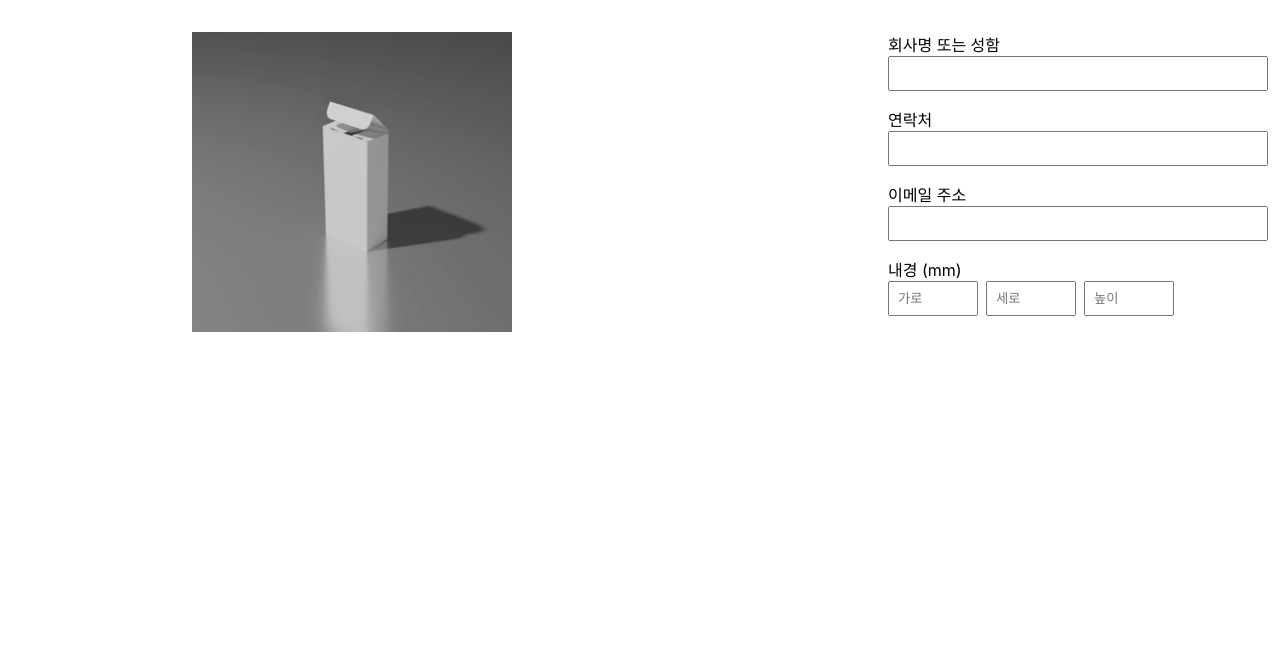
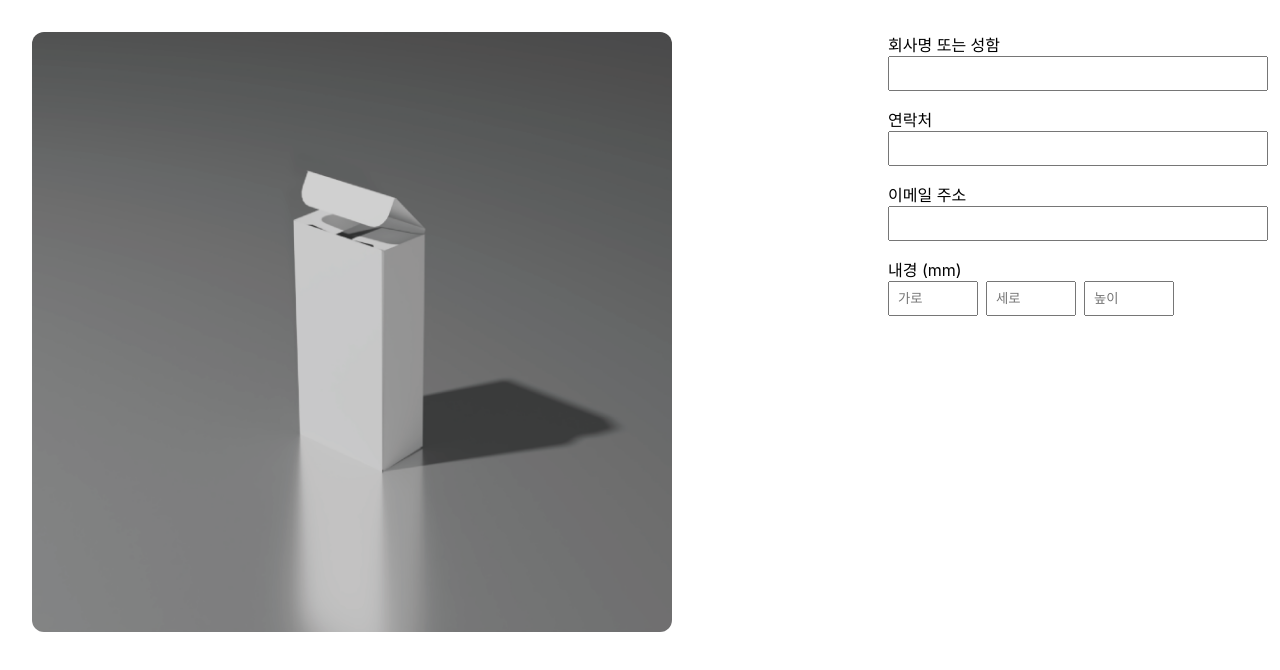
Before and after one commit to YimYoungheun/MTDL-Package, a React (Create React App) app: page / in a window 1280 px wide. Shown: the top 670 px of the page. Built offline with nearby package versions, Linux system fonts and the light colour scheme.

Commit message:
Update App.js

```diff
--- a/src/App.js
+++ b/src/App.js
@@ -94,7 +94,7 @@ function App() {
         <img
           src="/img/b_style_box.png"
           alt="B형 상자"
-          style={{ width: '640px', height: 'auto', maxHeight: '300px', objectFit: 'contain', borderRadius: '12px' }}
+          style={{ width: '640px', height: 'auto', objectFit: 'contain', borderRadius: '12px' }}
         />
       </div>
 
```
